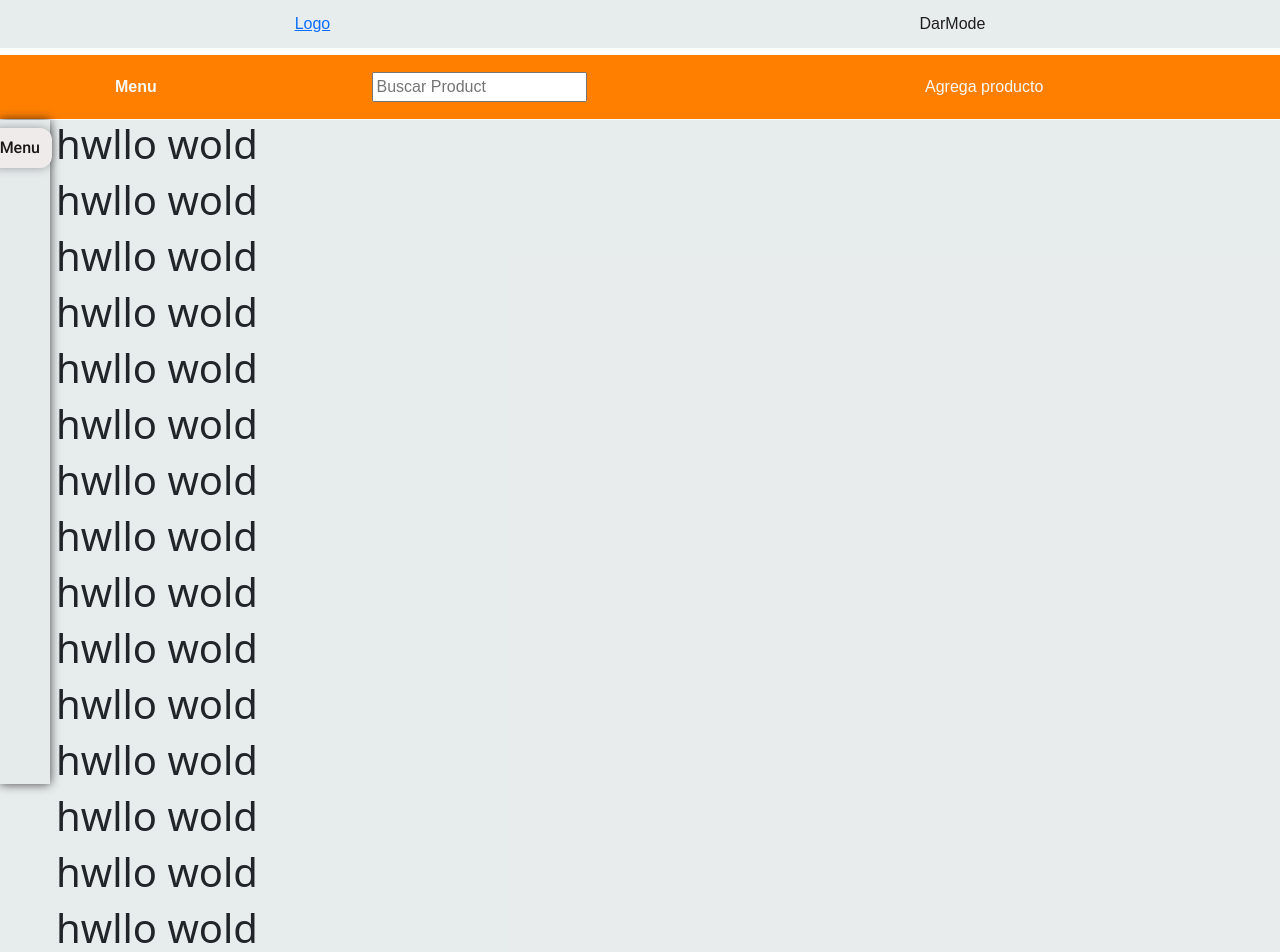
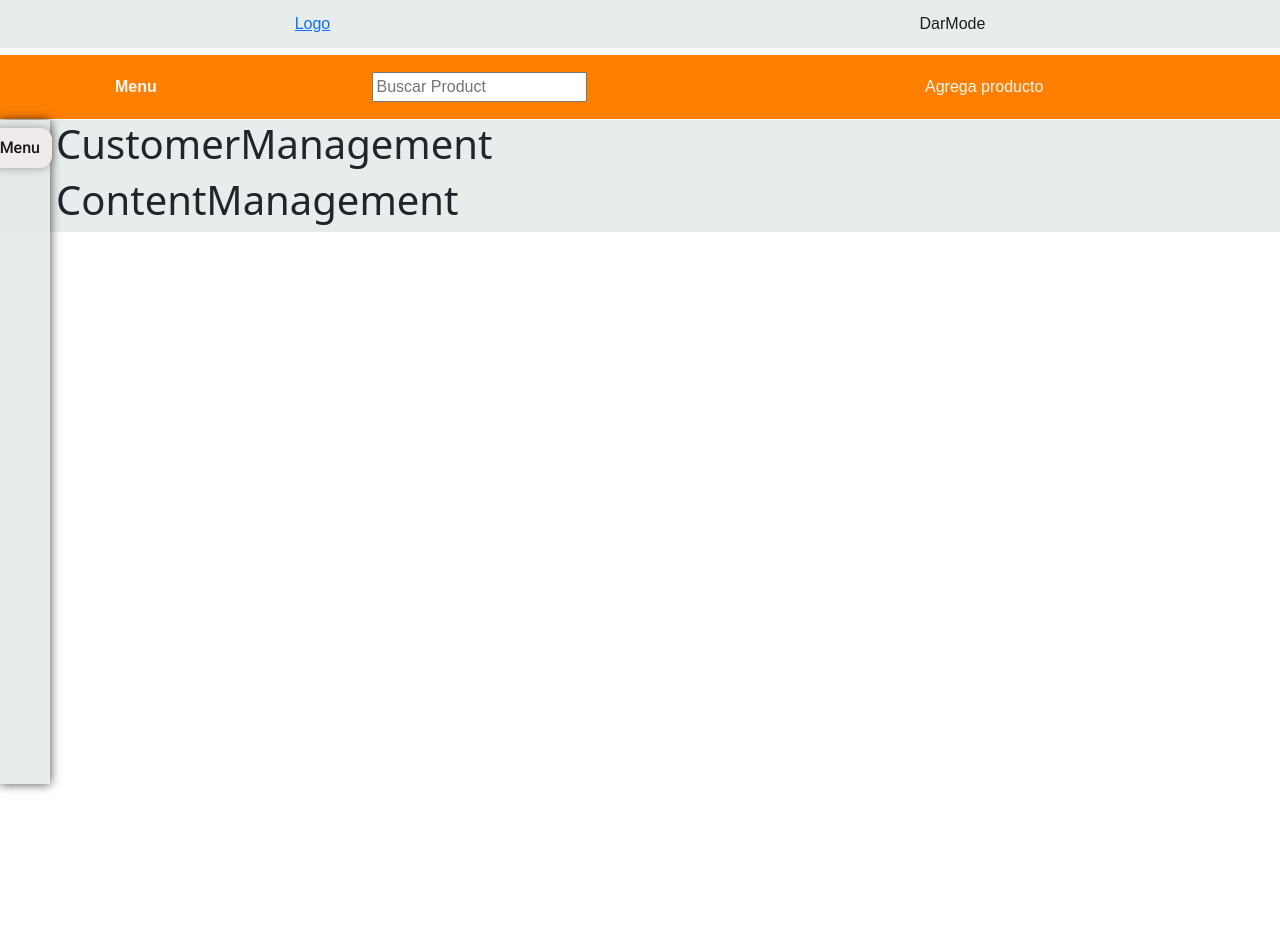
Before and after one commit to JonnyFernandez/Control, a React (Vite) app in the folder client/: page /profile in a window 1280 px wide. Shown: the top 952 px of the page. After the commit the page ends 800 px from the top, so only its background shows below. Built offline with nearby package versions, Linux system fonts and the light colour scheme.

Commit message:
configurando selector de componentsAdmins

```diff
--- /dev/null
+++ b/client/src/components/componentAdmin/index.jsx
@@ -0,0 +1,11 @@
+import ContentManagement from "./contentManagement/ContentManagement"
+import CustomerManagement from "./customerManagement/CustomerManagement";
+import CreateProd from "./createProd/CreateProd";
+import Help from "./help/Help";
+import Marketing from './marketing/Marketing'
+import OrderManagement from "./orderManagement/OrderManagement";
+import Reporting from "./reporting/Reporting";
+import SecurityWeb from "./securityWeb/SecurityWeb";
+import SettingsWeb from "./settingsWeb/SettingsWeb";
+
+export { CustomerManagement, ContentManagement, CreateProd, Help, Marketing, OrderManagement, Reporting, SecurityWeb, SettingsWeb }
--- a/client/src/components/componentAdmin/orderManagement/OrderManagement.jsx
+++ b/client/src/components/componentAdmin/orderManagement/OrderManagement.jsx
@@ -1,11 +1,11 @@
-import w from './OrederManagement.module.css'
+import w from './OrderManagement.module.css'
 
-const OrederManagement = () => {
+const OrderManagement = () => {
     return (
         <>
-            <h1>OrederManagement</h1>
+            <h1>OrderManagement</h1>
         </>
     )
 }
 
-export default OrederManagement
+export default OrderManagement
--- a/client/src/components/componentAdmin/securityWeb/SecurityWeb.jsx
+++ b/client/src/components/componentAdmin/securityWeb/SecurityWeb.jsx
@@ -1,11 +1,11 @@
-import d from './Security.module.css'
+import d from './SecurityWeb.module.css'
 
-const Security = () => {
+const SecurityWeb = () => {
     return (
         <>
-            <h1>Security</h1>
+            <h1>SecurityWeb</h1>
         </>
     )
 }
 
-export default Security
+export default SecurityWeb
--- a/client/src/view/profile/Profile.jsx
+++ b/client/src/view/profile/Profile.jsx
@@ -1,12 +1,27 @@
+import { useState } from "react";
 import NavAdmin from "../../components/navAdmin/navAdmin";
 import Sidebar from "../../components/sideBar/Sidebar";
 import p from './Profile.module.css'
-import Card from '../../components/card/Card'
+import { CustomerManagement, ContentManagement, CreateProd, Help, Marketing, OrderManagement, Reporting, SecurityWeb, SettingsWeb } from '../../components/componentAdmin/index'
 
 
 
 const Profile = () => {
 
+    const [customer, setCustomer] = useState(true)
+    const [content, setContent] = useState(true)
+    const [createProd, setCreateProd] = useState(false)
+    const [help, setHelp] = useState(false)
+    const [marketing, setMarketing] = useState(false)
+    const [order, setOrder] = useState(false)
+    const [reporting, setReporting] = useState(false)
+    const [security, setSecurity] = useState(false)
+    const [settings, setSettings] = useState(false)
+
+
+    const selector = (data) => {
+        alert(`${data}`)
+    }
 
     return (
         <div className={p.profile}>
@@ -14,27 +29,20 @@ const Profile = () => {
             <div className={p.body}>
 
                 <div className={p.left}>
-                    <Sidebar />
+                    <Sidebar selector={selector} />
                 </div>
 
                 <div className={p.right}>
-                    <h1>hwllo wold</h1>
-                    <h1>hwllo wold</h1>
-                    <h1>hwllo wold</h1>
-                    <h1>hwllo wold</h1>
-                    <h1>hwllo wold</h1>
-                    <h1>hwllo wold</h1>
-                    <h1>hwllo wold</h1>
-                    <h1>hwllo wold</h1>
-                    <h1>hwllo wold</h1>
-                    <h1>hwllo wold</h1>
-                    <h1>hwllo wold</h1>
-                    <h1>hwllo wold</h1>
-                    <h1>hwllo wold</h1>
-                    <h1>hwllo wold</h1>
-                    <h1>hwllo wold</h1>
-                    <h1>hwllo wold</h1>
 
+                    {customer && <CustomerManagement />}
+                    {content && <ContentManagement />}
+                    {createProd && <CreateProd />}
+                    {/* <Help />
+                    <Marketing />
+                    <OrderManagement />
+                    <Reporting />
+                    <SecurityWeb />
+                    <SettingsWeb /> */}
 
                 </div>
 
--- a/client/src/view/profile/Profile.module.css
+++ b/client/src/view/profile/Profile.module.css
@@ -28,6 +28,7 @@
   width: 1450px;
   height: auto;
   margin-left:3.5rem ;
+  /* background-color: rebeccapurple; */
 
 }
 /* .right{
```
